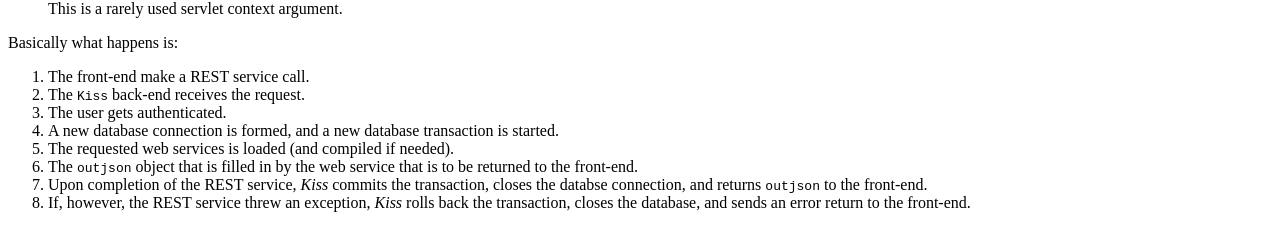
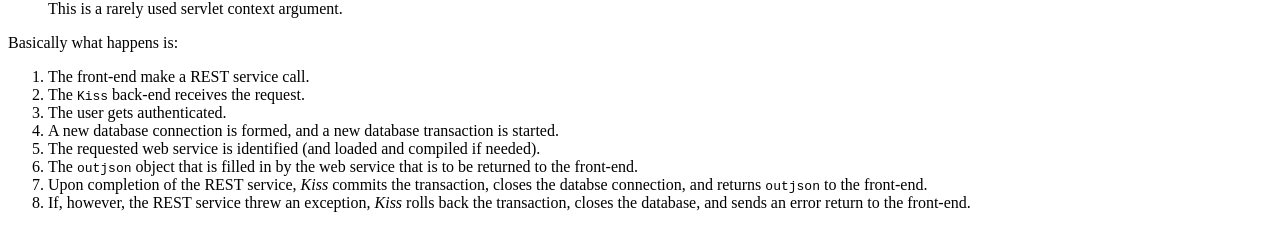
Before and after one commit to blakemcbride/Kiss, a plain HTML site: page manual/man/index.html in a window 1280 px wide. Shown: the part 8959-9187 px from the top of the page. Drawn offline with Linux system fonts and the light colour scheme.

Commit message:
Minor typo corrections

```diff
--- a/manual/man/index.html
+++ b/manual/man/index.html
@@ -802,7 +802,7 @@
 </li><li> The <code>Kiss</code> back-end receives the request.
 </li><li> The user gets authenticated.
 </li><li> A new database connection is formed, and a new database transaction is started.
-</li><li> The requested web services is loaded (and compiled if needed).
+</li><li> The requested web service is identified (and loaded and compiled if needed).
 </li><li> The <code>outjson</code> object that is filled in by the web service that is to be returned to the front-end.
 </li><li> Upon completion of the REST service, <em>Kiss</em> commits the transaction, closes the databse connection, and returns <code>outjson</code> to the front-end.
 </li><li> If, however, the REST service threw an exception, <em>Kiss</em> rolls back the transaction, closes the database, and sends an error return to the front-end.
```
Also changed, not shown: 1 other file.
